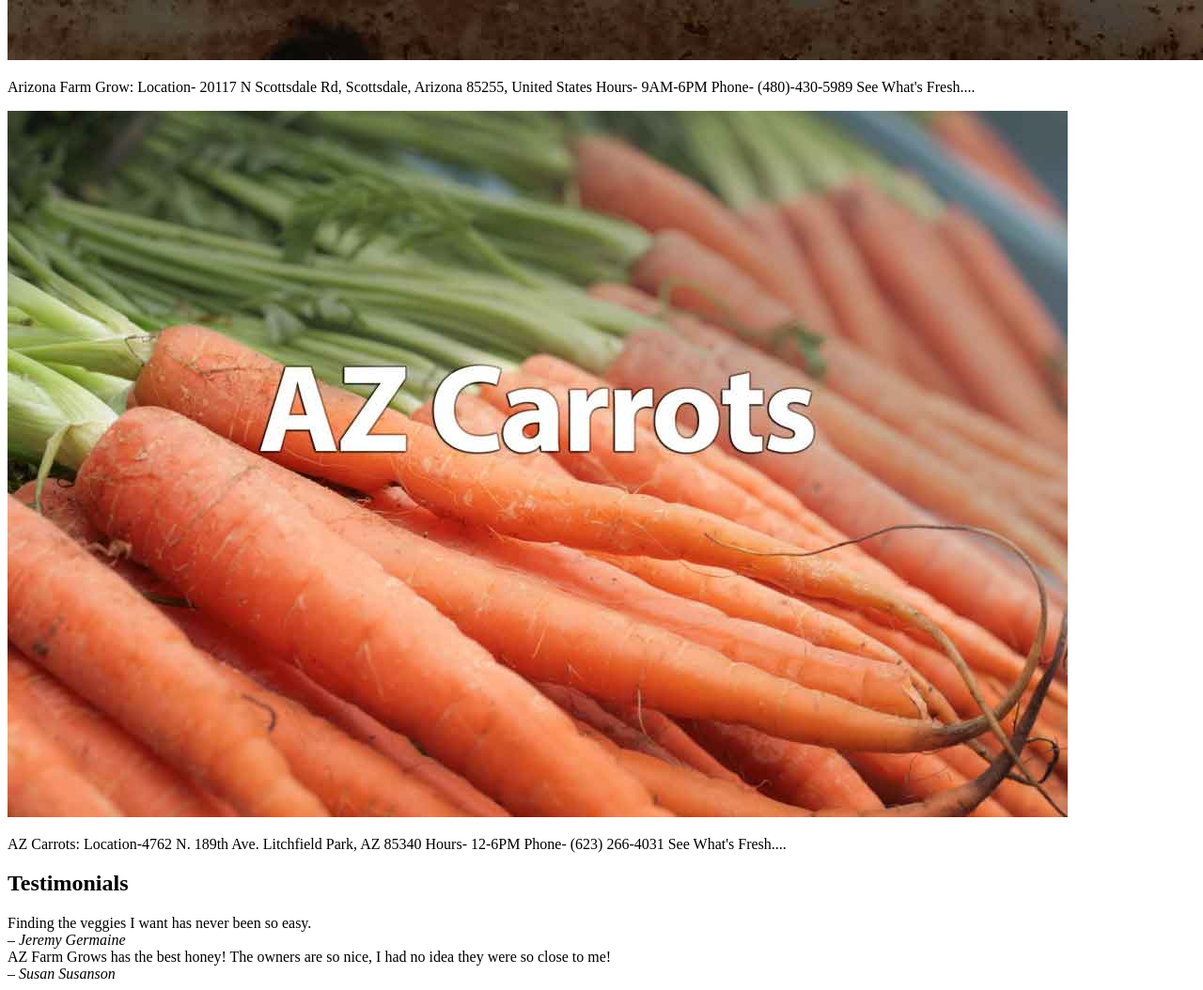
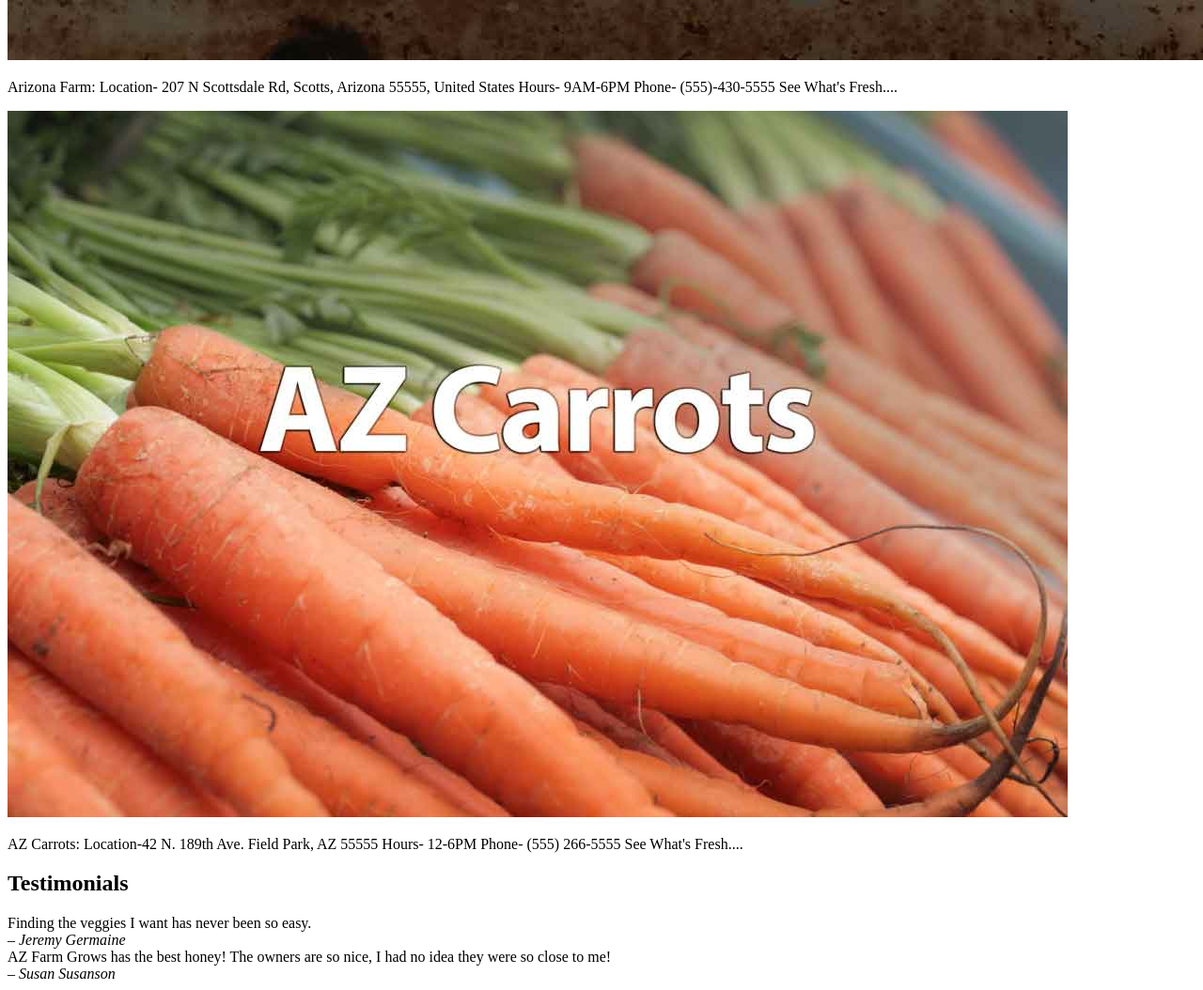
Before and after one commit to DarinLevesque/farmlify, a Gatsby site: page / in a window 1280 px wide. Shown: the part 1998-3052 px from the top of the page at 94% size. Built offline with nearby package versions, Linux system fonts and the light colour scheme; Gatsby itself is replaced by a stand-in of ours; some packages are replaced by stand-ins of ours.

Commit message:
Update Pages “home”

```diff
--- a/src/pages/index.md
+++ b/src/pages/index.md
@@ -9,23 +9,18 @@ description: >-
 offerings:
   blurbs:
     - image: /img/1honeytext.jpg
-      text: >-
-        Arizona Farm Grow:
-
-        Location- 20117 N Scottsdale Rd, Scottsdale, Arizona 85255, United
-        States
-
+      text: |-
+        Arizona Farm:
+        Location- 207 N Scottsdale Rd, Scotts, Arizona 55555, United States
         Hours- 9AM-6PM
-
-        Phone- (480)-430-5989
-
+        Phone- (555)-430-5555
         See What's Fresh....
     - image: /img/azcarrots.jpg
       text: |-
         AZ Carrots:
-        Location-4762 N. 189th Ave. Litchfield Park, AZ 85340
+        Location-42 N. 189th Ave. Field Park, AZ 55555
         Hours- 12-6PM
-        Phone- (623) 266-4031
+        Phone- (555) 266-5555
         See What's Fresh....
 testimonials:
   - author: Jeremy Germaine
```
